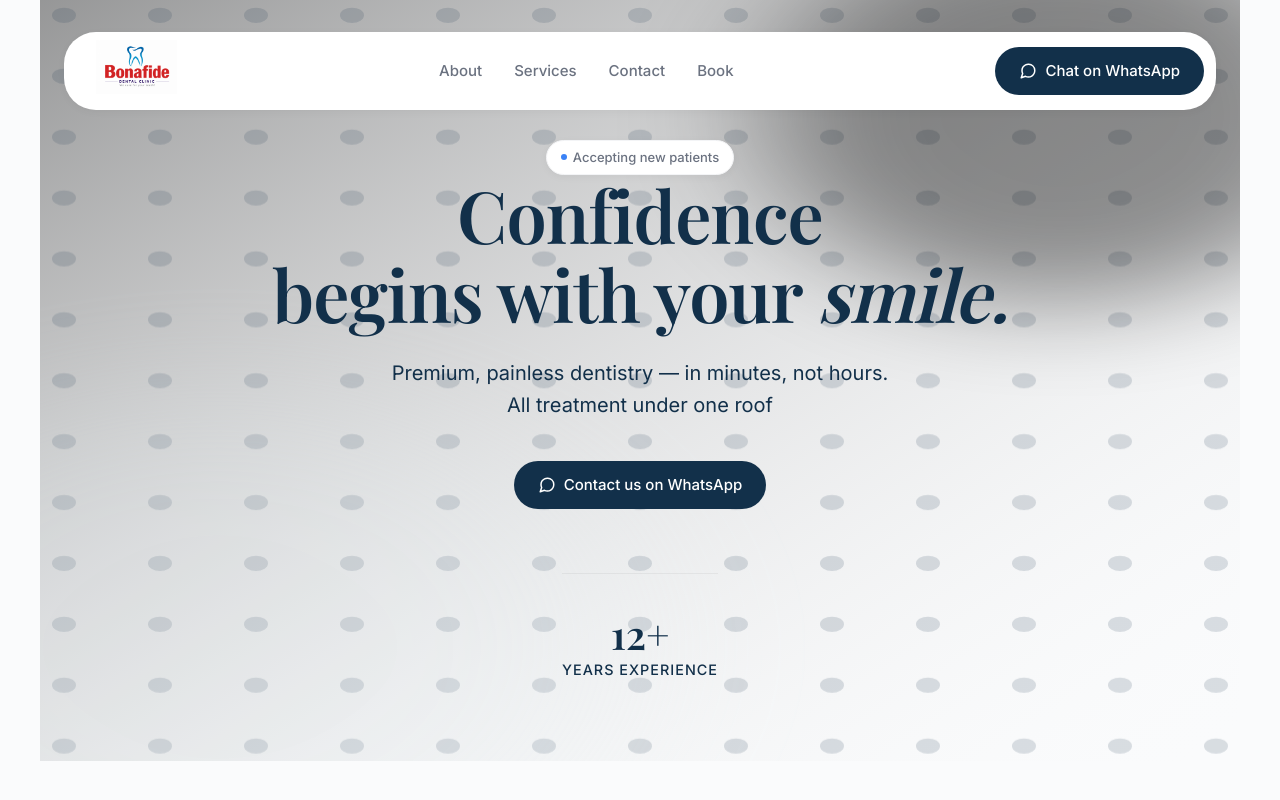
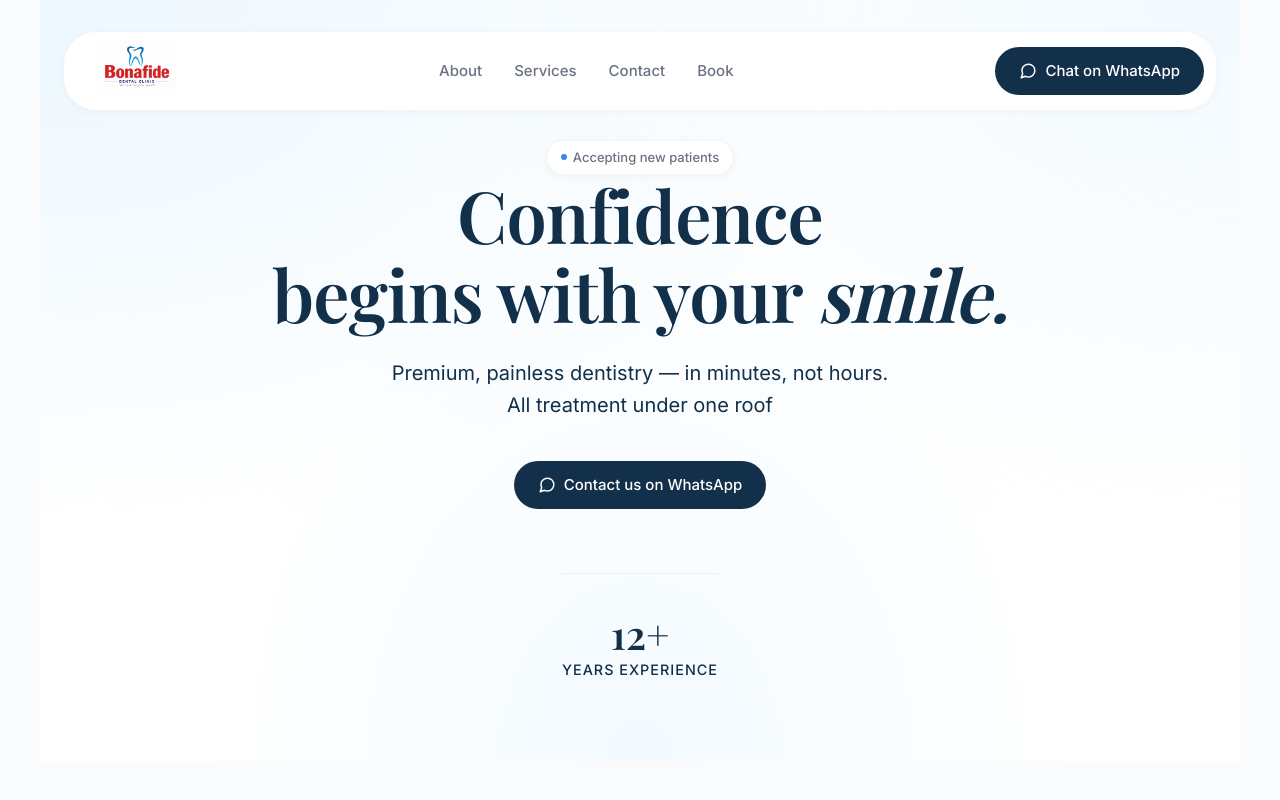
Before and after one commit to AhanaKulkarni/Bonafide-Dental, a React (Vite) app: page / in a window 1280 px wide. Shown: the top 800 px of the page. Built offline with nearby package versions, Linux system fonts and the light colour scheme; a web font is replaced by a local one.

Commit message:
Replace SVG background with a clean, premium CSS mesh gradient

```diff
--- a/src/components/Hero.css
+++ b/src/components/Hero.css
@@ -7,16 +7,11 @@
   justify-content: center;
   text-align: center;
   min-height: 80vh;
-}
-
-.hero-bg-graphic {
-  position: absolute;
-  top: 0;
-  left: 0;
-  width: 100%;
-  height: 100%;
-  z-index: 0;
-  pointer-events: none;
+  background-color: #ffffff;
+  background-image:
+    radial-gradient(at 0% 0%, rgba(224, 242, 254, 0.6) 0px, transparent 50%),
+    radial-gradient(at 100% 0%, rgba(224, 242, 254, 0.4) 0px, transparent 50%),
+    radial-gradient(at 50% 100%, rgba(240, 249, 255, 0.8) 0px, transparent 50%);
 }
 
 .hero-content {
--- a/src/components/Hero.jsx
+++ b/src/components/Hero.jsx
@@ -3,26 +3,7 @@ import './Hero.css';
 
 const Hero = () => {
   return (
-    <section className="hero container section" id="home" style={{ position: 'relative', overflow: 'hidden' }}>
-      {/* Professional Background Graphic */}
-      <div className="hero-bg-graphic">
-        <svg width="100%" height="100%" viewBox="0 0 100 100" preserveAspectRatio="none">
-          <defs>
-            <linearGradient id="heroGrad" x1="0%" y1="0%" x2="100%" y2="100%">
-              <stop offset="0%" stopColor="var(--color-primary-light)" stopOpacity="0.4" />
-              <stop offset="100%" stopColor="rgba(255,255,255,0)" />
-            </linearGradient>
-            <pattern id="gridPattern" width="8" height="8" patternUnits="userSpaceOnUse">
-              <circle cx="2" cy="2" r="1" fill="var(--color-primary)" opacity="0.15" />
-            </pattern>
-          </defs>
-          <rect width="100" height="100" fill="url(#heroGrad)" />
-          <rect width="100" height="100" fill="url(#gridPattern)" />
-          <circle cx="85" cy="15" r="25" fill="var(--color-primary-light)" opacity="0.4" filter="blur(6px)" />
-          <circle cx="15" cy="85" r="35" fill="var(--color-accent)" opacity="0.15" filter="blur(8px)" />
-        </svg>
-      </div>
-
+    <section className="hero container section" id="home">
       <div className="hero-content">
         <div className="badge">
           <span className="badge-dot"></span>
```
